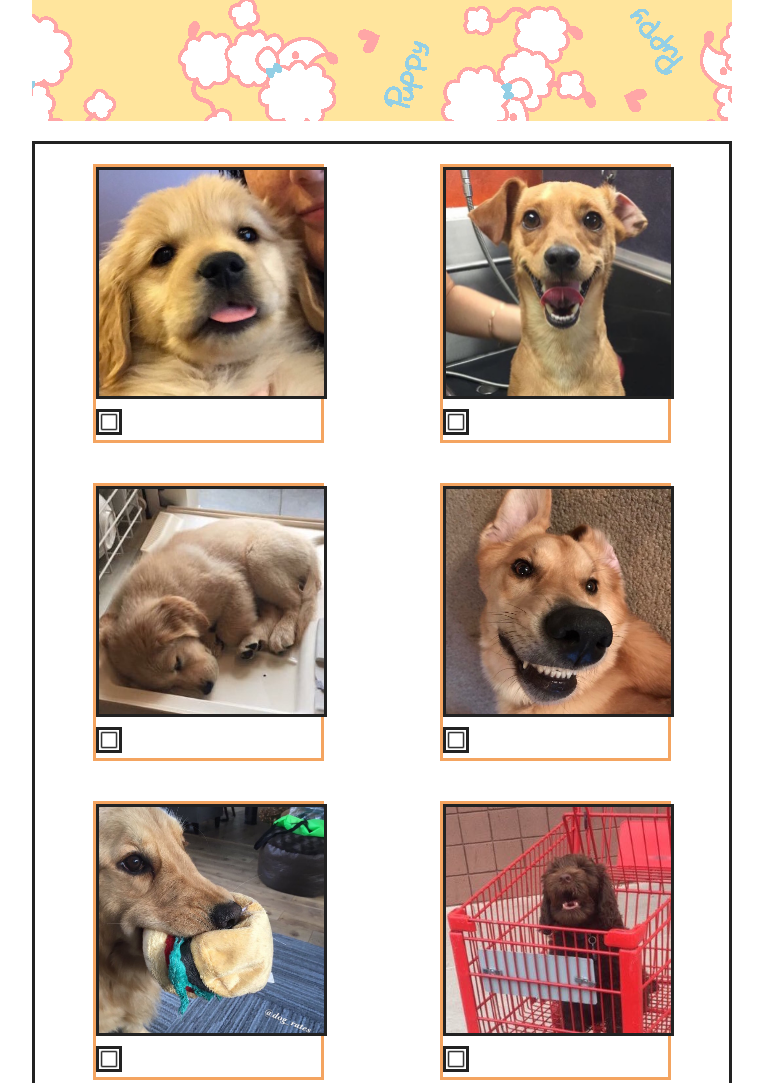
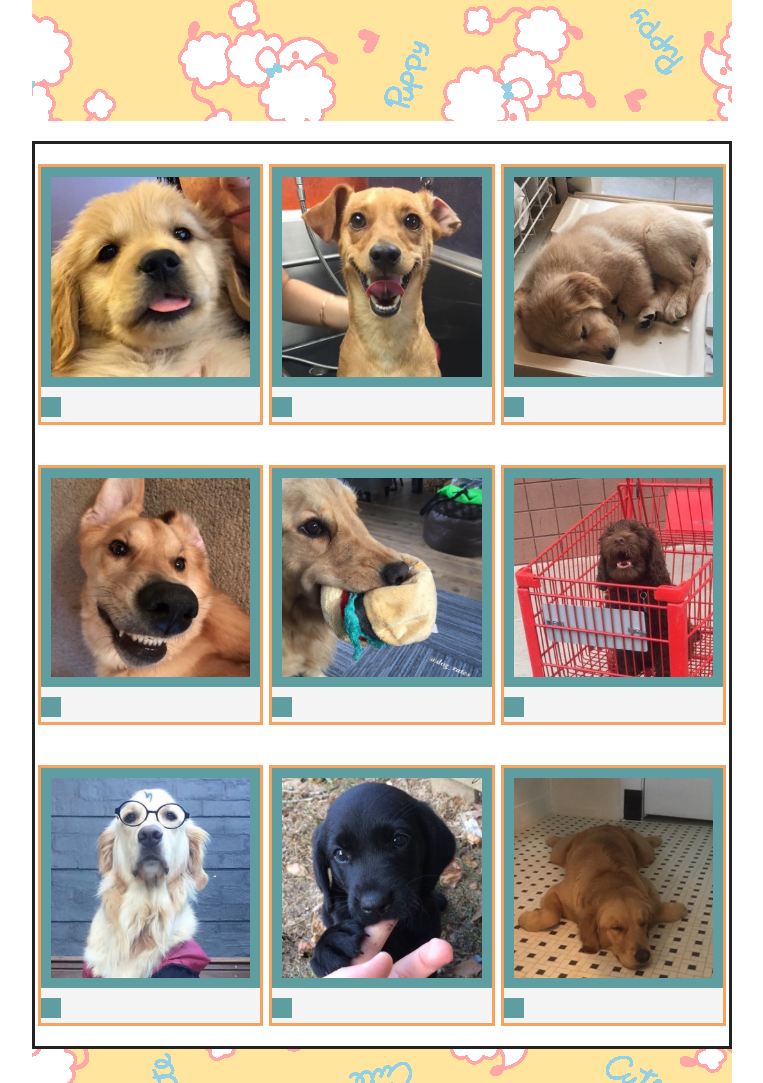
Before and after one commit to yayinternet/hw2-quiz-ext-violetguos, a browser extension: page index.html in a window 1280 px wide. Shown: the part 590-1673 px from the top of the page, without its empty margins (258-1021 px from the left). Drawn offline with Linux system fonts and the light colour scheme; a web font is replaced by a local one.

Commit message:
shape and pos of choice items done

```diff
--- a/style.css
+++ b/style.css
@@ -4,14 +4,18 @@
     /*width: 32.5%;*/
     max-width: 100%;
     max-height: 100%;
-    border: solid;
+    border: solid cadetblue 10px;
+    box-sizing: border-box;
+
 }
 
 .choice-grid div{
-    margin: 20px auto;
     border: solid sandybrown;
     width: 32.5%;
-
+    /*border: 1px #dcdcdc;*/
+    background-color: #f4f4f4;
+    box-sizing: border-box;
+    margin: 20px auto;
 }
 
 .choice-grid{
```
